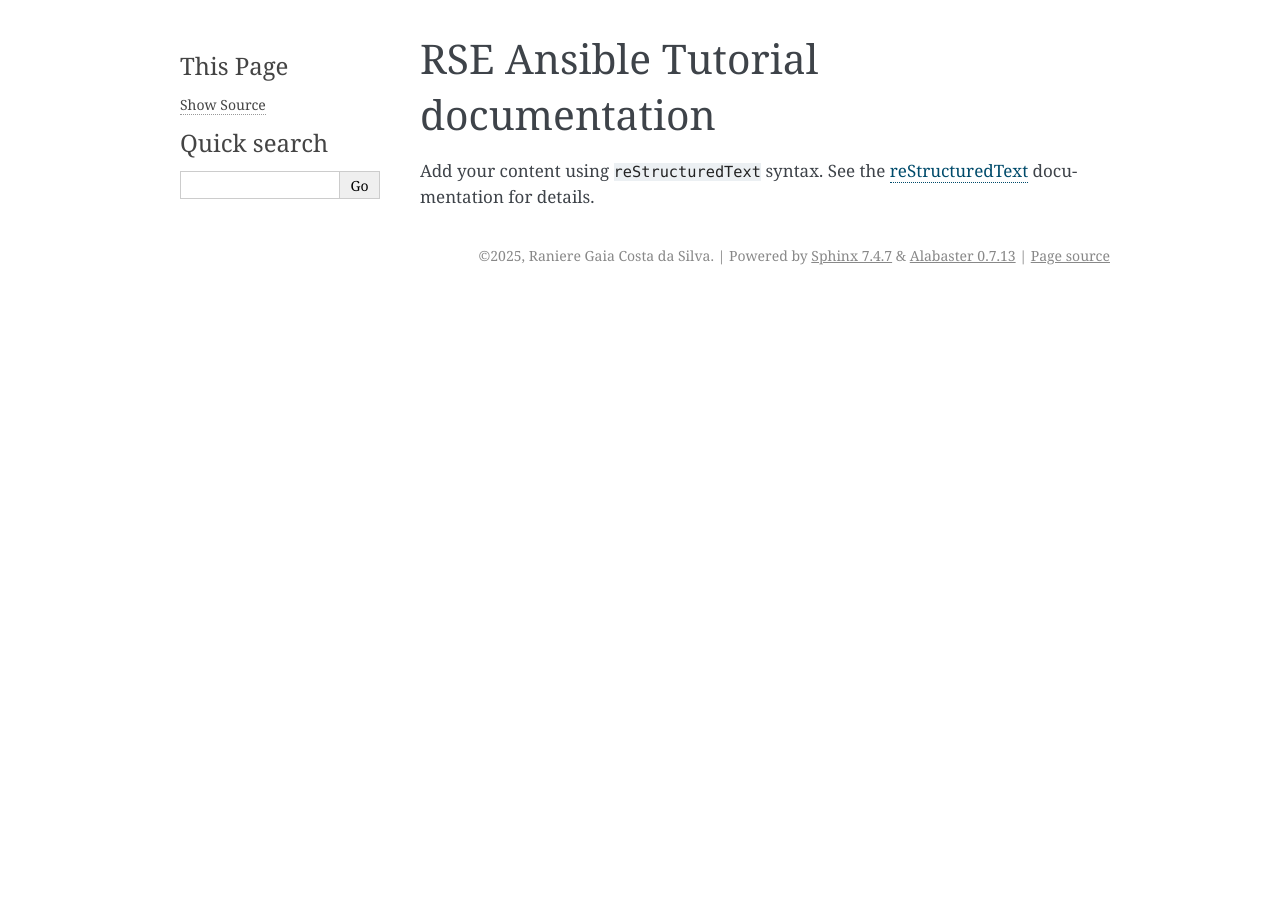
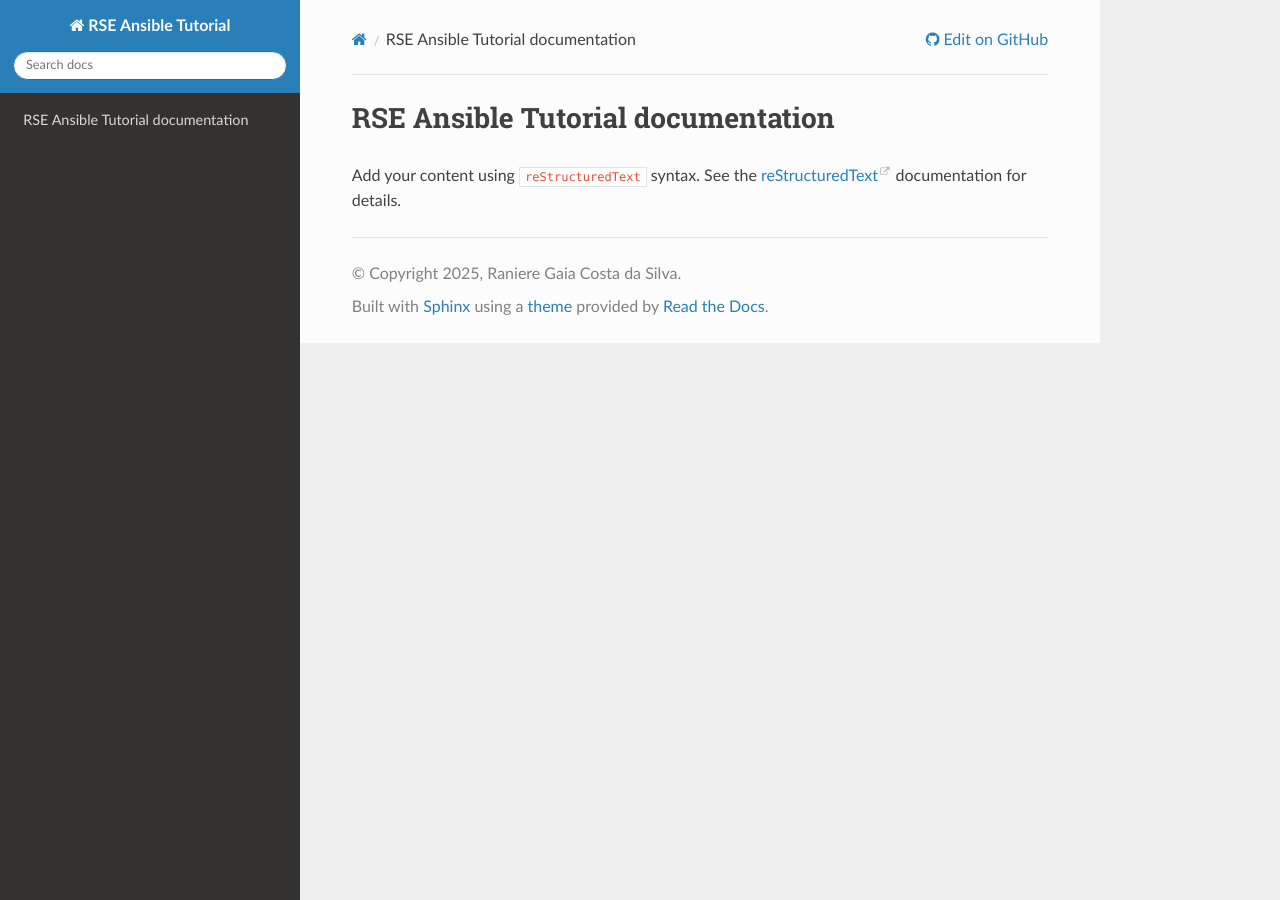
Before and after one commit to rgaiacs/rse-ansible-tutorial, a Sphinx documentation site: the page built from source/index.rst, in a window 1280 px wide. Built offline with Sphinx 7.4.7 and the Read the Docs theme 3.1.0, drawn with Linux system fonts in a browser that asks for light colours.

Commit message:
Expand conf.py

```diff
--- a/source/conf.py
+++ b/source/conf.py
@@ -2,6 +2,10 @@
 #
 # For the full list of built-in configuration values, see the documentation:
 # https://www.sphinx-doc.org/en/master/usage/configuration.html
+
+import os
+
+host = os.getenv("CI_SERVER_HOST", "readthedocs.org")
 
 # -- Project information -----------------------------------------------------
 # https://www.sphinx-doc.org/en/master/usage/configuration.html#project-information
@@ -9,11 +13,16 @@
 project = 'RSE Ansible Tutorial'
 copyright = '2025, Raniere Gaia Costa da Silva'
 author = 'Raniere Gaia Costa da Silva'
+release = '0.0.1'
 
 # -- General configuration ---------------------------------------------------
 # https://www.sphinx-doc.org/en/master/usage/configuration.html#general-configuration
 
-extensions = []
+extensions = [
+    "sphinx_rtd_theme",
+    "sphinx_copybutton",
+    "sphinxcontrib.mermaid",
+]
 
 templates_path = ['_templates']
 exclude_patterns = []
@@ -23,5 +32,39 @@ exclude_patterns = []
 # -- Options for HTML output -------------------------------------------------
 # https://www.sphinx-doc.org/en/master/usage/configuration.html#options-for-html-output
 
-html_theme = 'alabaster'
-html_static_path = ['_static']
+if host == "git.gesis.org":
+    html_theme = "sphinx_rtd_theme"  # Documentation at https://sphinx-rtd-theme.readthedocs.io/en/stable/index.html
+
+    html_baseurl = '/ansible/learn/tutorial/'
+
+    html_context = {
+        "display_gitlab": True,
+        "gitlab_host": "git.gesis.org",
+        "gitlab_user": "rse",
+        "gitlab_repo": "ansible/learn/tutorial",
+        "gitlab_version": "main",
+        "conf_py_path": "/source/",
+    }
+elif host == "readthedocs.org":
+    html_theme = "sphinx_rtd_theme"  # Documentation at https://sphinx-rtd-theme.readthedocs.io/en/stable/index.html
+
+    html_baseurl = ''
+
+    html_context = {
+        "display_github": True,
+        "github_user": "rgaiacs",
+        "github_repo": "rse-ansible-tutorial",
+        "github_version": "main",
+        "conf_py_path": "/source/",
+    }
+
+html_copy_source = False
+
+html_theme_options = {
+    "display_version": True,
+    "prev_next_buttons_location": "both",
+    "style_external_links": True,
+    "vcs_pageview_mode": "blob",
+}
+
+html_static_path = ["_static"]
```
